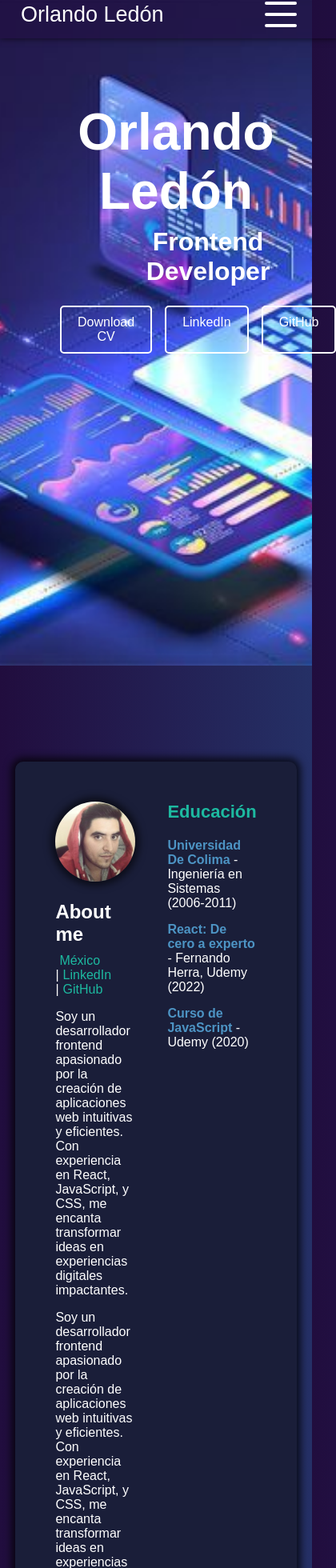
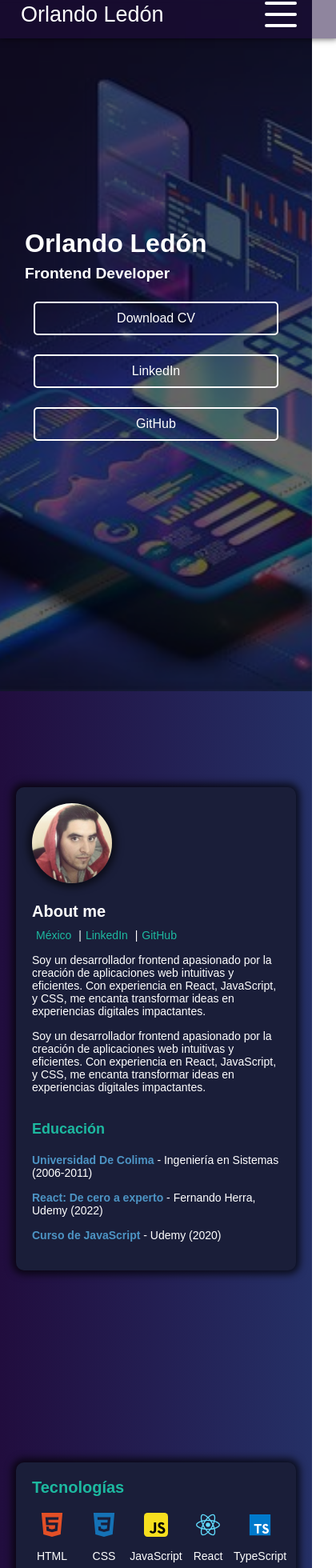
Before and after one commit to landillo/portafolio, a React (Vite) app: page / in a window 390 px wide. Shown: the part 12-1972 px from the top of the page at 80% size, 420 px wide, since content can reach past the window. Built offline with nearby package versions, Linux system fonts and the light colour scheme.

Commit message:
added toggleSwitch compoent

```diff
--- a/src/Components/NavBar/NavBar.jsx
+++ b/src/Components/NavBar/NavBar.jsx
@@ -2,6 +2,7 @@
 import { Link } from 'react-scroll';
 import { useState } from 'react';
 import './Styles.css';
+import { ToggleSwitch } from '../ToggleSwitch/ToggleSwitch';
 
 
 export const NavBar = () => {
@@ -14,6 +15,13 @@
 
   const closeMenu = () => {
     setMenuOpen(false);
+  };
+
+  const [isDarkMode, setIsDarkMode] = useState(false);
+
+  const handleToggle = () => {
+    setIsDarkMode(!isDarkMode);
+    document.documentElement.setAttribute('data-theme', isDarkMode ? 'dark' : 'light');
   };
 
   return (
@@ -32,7 +40,9 @@
           <li key="about"><Link to="about" className="nav-button" smooth={true} duration={500} offset={navOffset} onClick={closeMenu}>About</Link></li>
           <li key="contac"><Link to="skills" className="nav-button" smooth={true} duration={500} offset={navOffset} onClick={closeMenu}>Skills</Link></li>
           <li key="projects"><Link to="projects" className="nav-button" smooth={true} duration={500} offset={navOffset} onClick={closeMenu}>Projects</Link></li>
+          <li><ToggleSwitch isDarkMode={isDarkMode} onToggle={handleToggle} className="toggle-switch"/></li>
         </ul>
+
       </nav>
   )
 }
--- a/src/Components/NavBar/Styles.css
+++ b/src/Components/NavBar/Styles.css
@@ -45,6 +45,7 @@
 .nav-links {
   display: flex;
   justify-content: flex-end;
+  align-items: center;
   gap: 30px;
 }
 ul.nav-links {
--- /dev/null
+++ b/src/Components/ToggleSwitch/Styles.css
@@ -0,0 +1,170 @@
+.wrapper {
+    display: flex;
+    align-items: center;
+  }
+.switch {
+    position: relative;
+    width: 60px;
+    height: 30px;
+    margin: 0;
+    appearance: none;
+    -webkit-appearance: none;
+    background-color: var(--toggle-bg);
+    background-size: cover;
+    background-repeat: no-repeat;
+    border-radius: 15px;
+    transition: background-image .7s ease-in-out;
+    outline: none;
+    cursor: pointer;
+    overflow: hidden;
+  }
+
+  .switch:checked {
+    background-color: rgb(0, 195, 255);
+    background-size: cover;
+    transition: background-image 1s ease-in-out;
+  }
+
+  .switch:after {
+    content: '';
+    width: 26px;
+    height: 26px;
+    border-radius: 50%;
+    background-color: #fff;
+    position: absolute;
+    left: 2px;
+    top: 2px;
+    transform: translateX(0px);
+    animation: off .7s forwards cubic-bezier(.8, .5, .2, 1.4);
+    box-shadow: inset 5px -5px 4px rgba(53, 53, 53, 0.3);
+  }
+
+  @keyframes off {
+    0% {
+        transform: translateX(30px);
+        width: 26px;
+      }
+
+      50% {
+        width: 40px;
+        border-radius: 20px;
+      }
+
+      100% {
+        transform: translateX(0px);
+        width: 26px;
+      }
+  }
+
+  .switch:checked:after {
+    animation: on .7s forwards cubic-bezier(.8, .5, .2, 1.4);
+    box-shadow: inset -5px -5px 4px rgba(53, 53, 53, 0.3);
+  }
+
+  @keyframes on {
+    0% {
+        transform: translateX(0px);
+        width: 26px;
+      }
+
+      50% {
+        width: 40px;
+        border-radius: 20px;
+      }
+
+      100% {
+        transform: translateX(30px);
+        width: 26px;
+      }
+  }
+
+  .switch:checked:before {
+    content: '';
+    width: 10px;
+    height: 10px;
+    border-radius: 50%;
+    position: absolute;
+    left: 10px;
+    top: 5px;
+    transform-origin: 33px 5px;
+    background-color: transparent;
+    box-shadow: 5px -1px 0px #fff;
+    filter: blur(0px);
+    animation: sun .7s forwards ease;
+  }
+
+  @keyframes sun {
+    0% {
+      transform: rotate(170deg);
+      background-color: transparent;
+      box-shadow: 5px -1px 0px #fff;
+      filter: blur(0px);
+    }
+
+    50% {
+      background-color: transparent;
+      box-shadow: 5px -1px 0px #fff;
+      filter: blur(0px);
+    }
+
+    90% {
+      background-color: #f5daaa;
+      box-shadow: 0px 0px 10px #f5deb4,
+      0px 0px 20px #f5deb4,
+      0px 0px 30px #f5deb4,
+       inset 0px 0px 2px #efd3a3;
+      filter: blur(1px);
+    }
+
+    100% {
+      transform: rotate(0deg);
+      background-color: #f5daaa;
+      box-shadow: 0px 0px 10px #f5deb4,
+      0px 0px 20px #f5deb4,
+      0px 0px 30px #f5deb4,
+       inset 0px 0px 2px #efd3a3;
+      filter: blur(1px);
+    }
+  }
+
+  .switch:before {
+    content: '';
+    width: 10px;
+    height: 10px;
+    border-radius: 50%;
+    position: absolute;
+    left: -10px;
+    top: 5px;
+    filter: blur(1px);
+    background-color: #f5daaa;
+    box-shadow: 0px 0px 10px #f5deb4,
+                0px 0px 20px #f5deb4,
+                0px 0px 30px #f5deb4,
+                inset 0px 0px 2px #efd3a3;
+    transform-origin: 33px 5px;
+    animation: moon .7s forwards ease;
+  }
+
+  @keyframes moon {
+    0% {
+      transform: rotate(0deg);
+      filter: blur(1px);
+    }
+
+    50% {
+      filter: blur(1px);
+    }
+
+    90% {
+      background-color: transparent;
+      box-shadow: 5px -1px 0px #fff;
+      filter: blur(0px);
+    }
+
+    100% {
+      transform: rotate(170deg);
+      background-color: transparent;
+      box-shadow: 5px -1px 0px #fff;
+      filter: blur(0px);
+    }
+  }
--- /dev/null
+++ b/src/Components/ToggleSwitch/ToggleSwitch.jsx
@@ -0,0 +1,17 @@
+import React from 'react'
+import './Styles.css';
+
+
+export const ToggleSwitch = ({ isDarkMode, onToggle }) => {
+  return (
+    <div className="wrapper">
+        <input
+            type="checkbox"
+            name="checkbox"
+            className="switch"
+            checked={isDarkMode}
+            onChange={onToggle}
+        />
+  </div>
+  );
+};
--- a/src/Components/footer/Styles.css
+++ b/src/Components/footer/Styles.css
@@ -1,6 +1,5 @@
 
 .footer {
-
     display: flex;
     justify-content: center;
     align-items: center;
@@ -24,3 +23,13 @@
     color: white;
     text-decoration: none;
   }
+
+@media (max-width: 768px) {
+  .footer ul li {
+    margin: 0 0.5rem;
+  }
+
+  .footer ul li a h5 {
+    font-size: 14px;
+  }
+}
--- a/src/Pages/AboutPage/AboutMePage.jsx
+++ b/src/Pages/AboutPage/AboutMePage.jsx
@@ -1,4 +1,5 @@
 import './Styles.css';
+import profileImagen from '../../../assets/perfil.jpeg';
 
 export const AboutMePage = () => {
   return (
@@ -6,7 +7,7 @@
       <section className="about-me">
         <div className="about-me-content">
           <div className="profile-section">
-            <img src="../../../assets/perfil.jpeg" alt="Avatar" className="avatar" />
+            <img src={profileImagen} alt="Avatar" className="avatar" />
             <h2>About me</h2>
             <p>
               <a href="" target="_blank" rel="noopener noreferrer">México</a> |
--- a/src/Pages/AboutPage/Styles.css
+++ b/src/Pages/AboutPage/Styles.css
@@ -4,7 +4,7 @@
     justify-content: center;
     align-items: center;
     padding: 60px 20px;
-    background: linear-gradient(to right, #210d3e, #253066);
+    background: var(--background-main-dark);
   }
 
   .about-me-content {
@@ -12,7 +12,8 @@
     flex-direction: row;
     justify-content: space-between;
     align-items: flex-start;
-    background: #1a1e39;
+    background: var(--component-bg-dark);
+    color: var(--text-main-dark);
     padding: 50px;
     border-radius: 10px;
     box-shadow: 0px 0px 10px 5px rgba(0, 0, 0, 0.705);
@@ -85,3 +86,32 @@
   .education-section ul li strong {
     color: #4d94c4;
   }
+  @media (max-width: 768px) {
+    .about-me-content {
+      flex-direction: column;
+      padding: 20px;
+    }
+
+    .profile-section {
+      margin-right: 0;
+      margin-bottom: 20px;
+    }
+
+    .education-section {
+      margin-left: 0;
+    }
+  }
+
+  @media (max-width: 480px) {
+    .profile-section h2 {
+      font-size: 20px;
+    }
+
+    .profile-section p, .profile-section .description, .education-section ul li {
+      font-size: 14px;
+    }
+
+    .education-section h3 {
+      font-size: 18px;
+    }
+  }
--- a/src/Pages/HomePage/Styles.css
+++ b/src/Pages/HomePage/Styles.css
@@ -1,28 +1,17 @@
 .hero {
   height: 100vh;
+  background: var(--background-main-dark);
   background-size: cover;
   background-position: center;
   display: flex;
   flex-direction: column;
   justify-content: center;
   align-items: center;
-    color: white;
+  color: var(--text-main-dark);
   text-align: center;
   position: relative;
   z-index: 1;
 }
-
-  /* .hero::before {
-    content: '';
-    position: absolute;
-    top: 0;
-    left: 0;
-    right: 0;
-    bottom: 0;
-    background: rgba(0, 0, 0, 0.6);
-    z-index: -1;
-  } */
-
 .hero h1 {
   display: flex;
   font-size: 4rem;
@@ -53,7 +42,6 @@
   background: none;
   color: white;
   transition: background 0.3s, color 0.3s;
-    margin-bottom: 250px;
 }
 
 .hero button:hover,
@@ -61,3 +49,57 @@
   background: white;
   color: #333;
 }
+
+@media (max-width: 768px) {
+  .hero {
+    padding: 1rem;
+  }
+  .hero::before {
+    content: '';
+    position: absolute;
+    top: 0;
+    left: 0;
+    right: 0;
+    bottom: 0;
+    background: rgba(0, 0, 0, 0.6);
+    z-index: -1;
+  }
+
+  .hero h1 {
+    font-size: 2.5rem;
+    margin-left: 0;
+  }
+
+  .hero h2 {
+    font-size: 1.5rem;
+    margin-left: 0;
+  }
+
+  .hero .buttons {
+    flex-direction: column;
+    align-items: center;
+    margin-left: 0;
+    gap: 0.5rem;
+  }
+
+  .hero button,
+  .hero a {
+    width: 80%;
+    margin-bottom: 1rem;
+  }
+}
+
+@media (max-width: 480px) {
+  .hero h1 {
+    font-size: 2rem;
+  }
+
+  .hero h2 {
+    font-size: 1.2rem;
+  }
+
+  .hero button,
+  .hero a {
+    width: 80%;
+  }
+}
--- a/src/Pages/ProjectsPage/Styles.css
+++ b/src/Pages/ProjectsPage/Styles.css
@@ -115,3 +115,53 @@
 .button:hover {
   background: #17a189;
 }
+@media (max-width: 768px) {
+  .card {
+    width: 250px;
+    height: 350px;
+  }
+
+  .tech {
+    width: 40px;
+  }
+
+  .tech-icon {
+    width: 25px;
+    height: 25px;
+  }
+
+  .button {
+    padding: 0.4rem 0.8rem;
+  }
+}
+
+@media (max-width: 480px) {
+  .card {
+    width: 200px;
+    height: 300px;
+  }
+
+  .card-back h3,
+  .card-front .project-title-overlay h3 {
+    font-size: 1.2rem;
+  }
+
+  .card-back p,
+  .project-tech span {
+    font-size: 0.8rem;
+  }
+
+  .tech {
+    width: 30px;
+  }
+
+  .tech-icon {
+    width: 20px;
+    height: 20px;
+  }
+
+  .button {
+    padding: 0.3rem 0.6rem;
+    font-size: 0.8rem;
+  }
+}
--- a/src/Pages/SkillsPage/Styles.css
+++ b/src/Pages/SkillsPage/Styles.css
@@ -3,7 +3,7 @@
     justify-content: center;
     align-items: center;
     padding: 60px 20px;
-    background: linear-gradient(to right, #210d3e, #253066);
+    background: var(--background-main-dark);
   }
 
   .skills-content {
@@ -11,7 +11,8 @@
     flex-direction: column;
     justify-content: flex-start;
     align-items: center;
-    background: #1a1e39;
+    background: var(--component-bg-dark);
+    color: var(--text-main-dark);
     padding: 50px;
     border-radius: 10px;
     box-shadow: 0px 0px 10px 5px rgba(0, 0, 0, 0.705);
@@ -19,11 +20,12 @@
     width: 100%;
   }
 
+
   .skills-content h2 {
     margin-bottom: 20px;
     font-size: 24px;
     color: #1db9a0;
-    align-self: flex-start; /* Alinea el título a la izquierda */
+    align-self: flex-start;
   }
 
   .skills-icons {
@@ -31,6 +33,7 @@
     flex-wrap: wrap;
     justify-content: center;
     gap: 20px;
+    margin-bottom: 20px;
   }
 
   .tech-stack {
@@ -56,3 +59,40 @@
   .tech-stack img:hover {
     transform: scale(1.2);
   }
+  @media (max-width: 768px) {
+    .skills-content {
+      padding: 20px;
+    }
+
+    .skills-icons {
+      gap: 15px;
+    }
+
+    .tech-stack {
+      width: 60px;
+    }
+
+    .tech-stack img {
+      width: 40px;
+      height: 40px;
+    }
+  }
+
+  @media (max-width: 480px) {
+    .skills-content h2 {
+      font-size: 20px;
+    }
+
+    .tech-stack {
+      width: 50px;
+    }
+
+    .tech-stack img {
+      width: 30px;
+      height: 30px;
+    }
+
+    .tech-stack span {
+      font-size: 14px;
+    }
+  }
--- a/src/Styles.css
+++ b/src/Styles.css
@@ -1,12 +1,31 @@
+:root {
+  --background-main-dark: linear-gradient(to right, #210d3e, #253066);
+  --text-main-dark: #ffffff;
+  --component-bg-dark: #1a1e39;
+  --button-main-dark: #1db9a0;
+  --button-hover-dark: #17a189;
+
+  --background-main-light: linear-gradient(to right, #f0f0f0, #ffffff);
+  --text-main-light: #333333;
+  --component-bg-light: #ffffff;
+  --button-main-light: #4d94c4;
+  --button-hover-light: #1db9a0;
+
+  --background-color: #f0f0f0;
+  --text-color: #333;
+  --toggle-bg: rgb(4,52,73);
+  --toggle-checked-bg: #253066;
+}
 body, html {
     margin: 0;
     padding: 0;
     font-family: 'Arial', sans-serif;
     color: #FFF;
-    background: linear-gradient(to right, #210d3e, #253066);
+    background: var(--background-main-dark);
     background-attachment: fixed;
     background-repeat: no-repeat;
     background-size: cover;
+    overflow-x: hidden;
   }
 
   h1, h2, h3, h4, h5, h6 {
@@ -28,6 +47,7 @@
     max-width: 1200px;
     margin: 0 auto;
     padding: 0 15px;
+    box-sizing: border-box;
   }
 
   .section {
```
Lines whose indentation alone changed are shown as unchanged.
